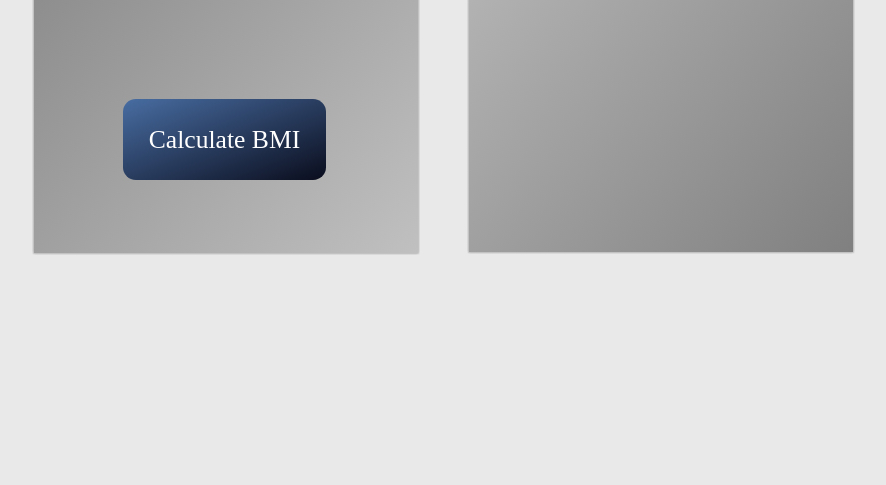
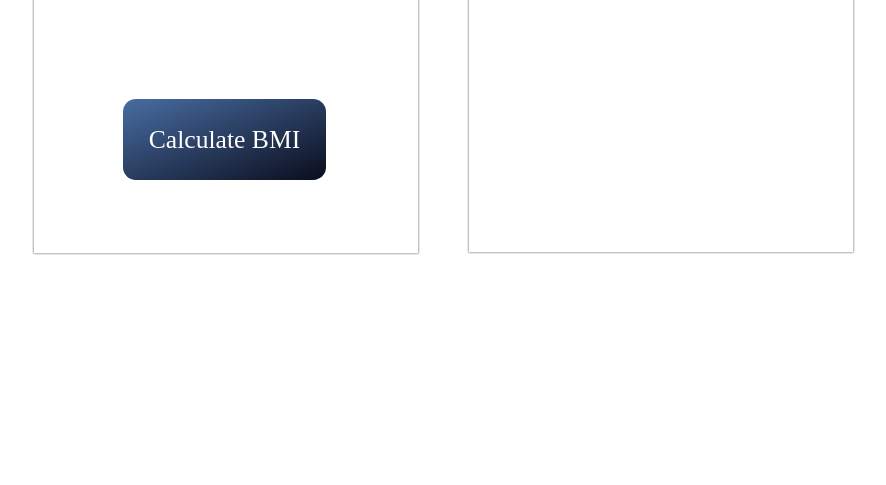
Before and after one commit to Iman-Kalyan-Majumder/BMI-Calculator, a plain HTML site: page index.html in a window 1280 px wide. Shown: the part 315-800 px from the top of the page, without its empty margins (192-1078 px from the left). Drawn offline with Linux system fonts and the light colour scheme.

Commit message:
Update style.css

```diff
--- a/style.css
+++ b/style.css
@@ -1,6 +1,6 @@
         body
         {
-            background-color: rgb(233, 233, 233);
+            background-color: white;
             font-family: Times New Roman;
         }
         .heading
@@ -15,7 +15,7 @@
         }
         .area
         {
-            background-image: linear-gradient(to bottom right,grey, silver);
+            background-image: beige;
             width:30vw;
             height:30vw;
             position: relative;
@@ -63,7 +63,7 @@
             width:20vw;
             height:25vw;
             margin-left:4vw;
-            background-image: linear-gradient(to bottom right,silver,grey);
+            background-image: beige;
             margin-top:1.9vw;
             padding:5vw;
             font-size:3vw;
```
